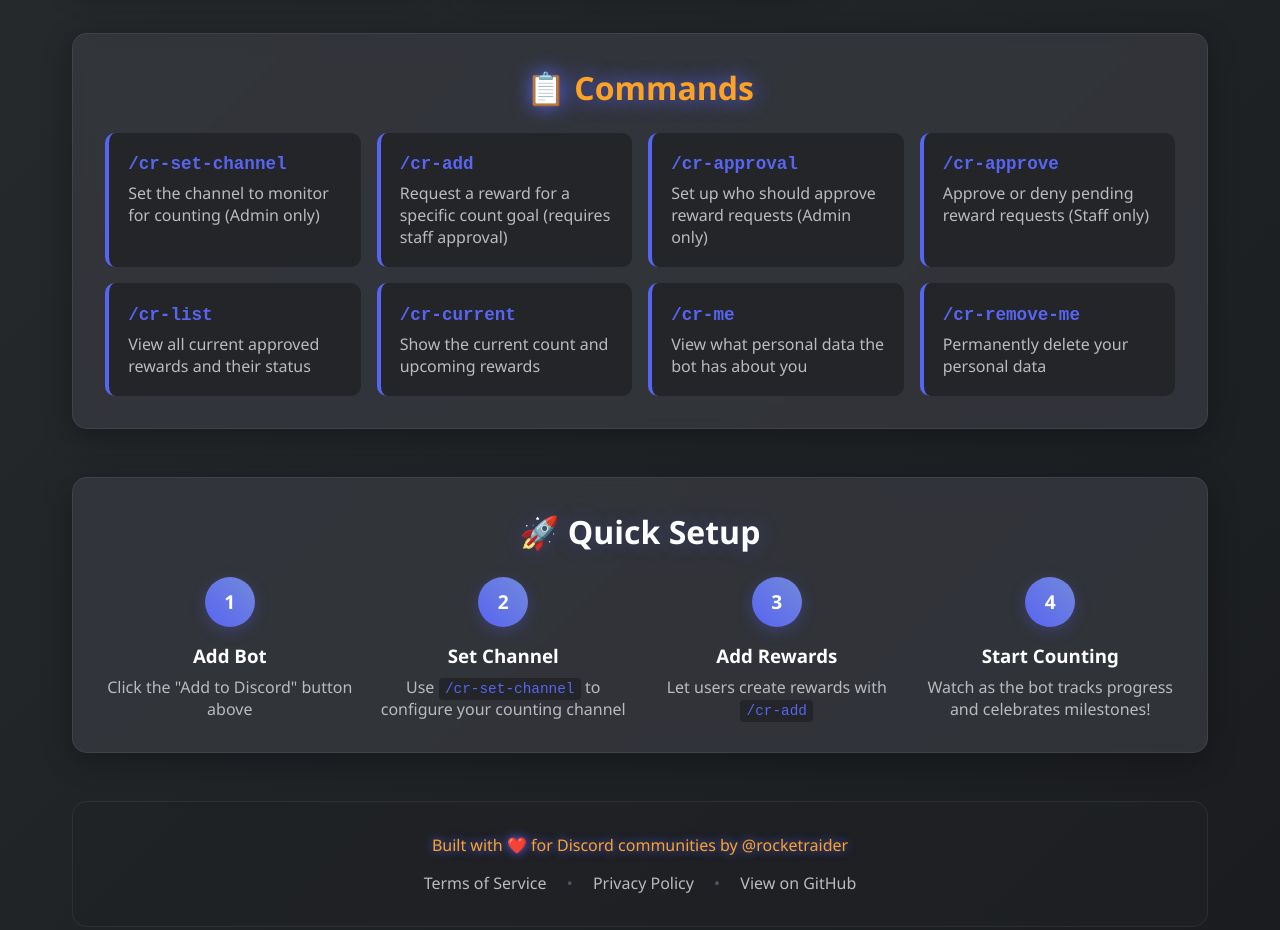
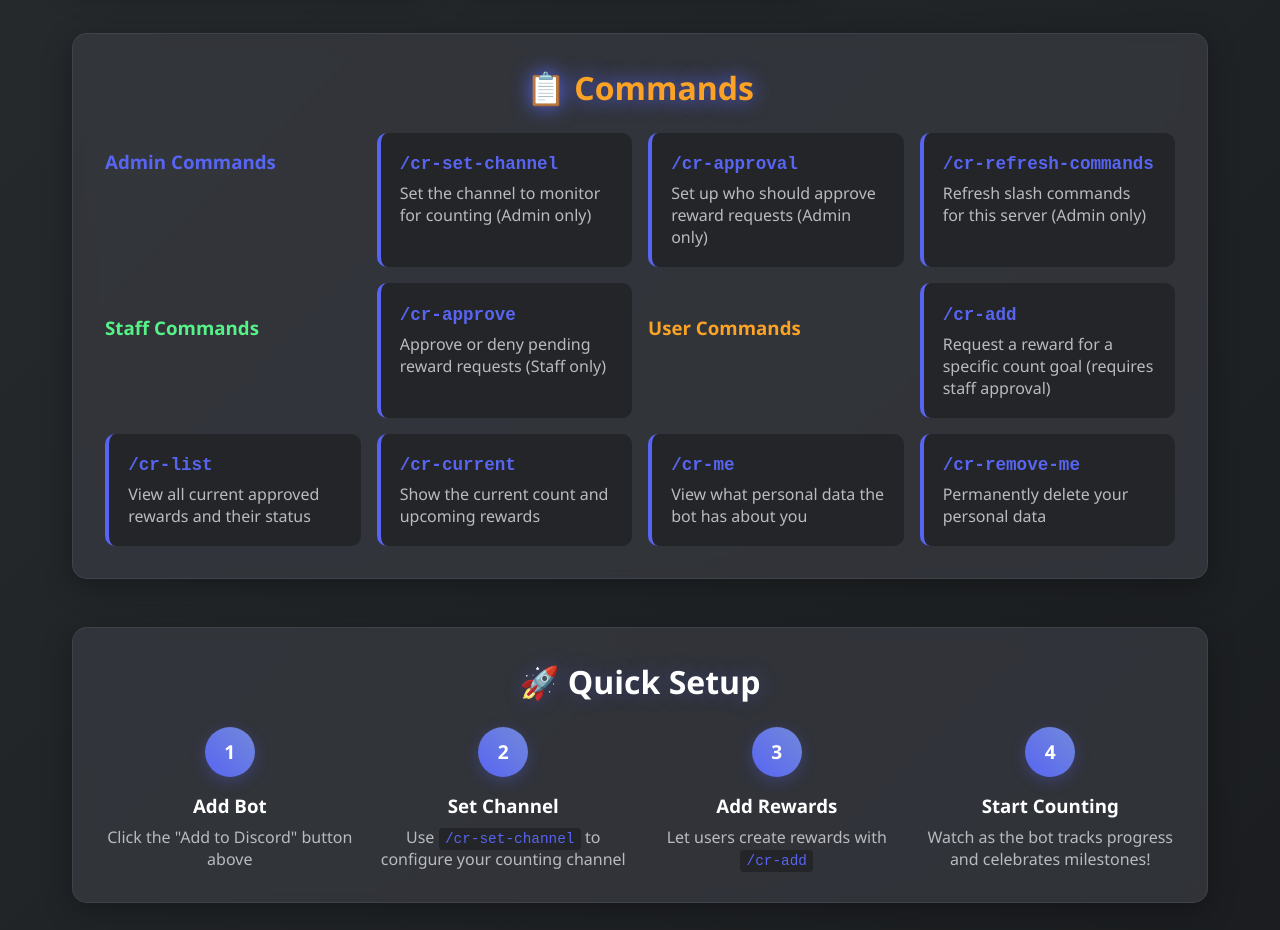
Before and after one commit to BriZimm/CountMonitor-Bot, a website: page website/index.html in a window 1280 px wide. Shown: the part 1380-2310 px from the top of the page. Drawn offline with Linux system fonts and the light colour scheme.

Commit message:
rearrange coimmands by role

```diff
--- a/website/index.html
+++ b/website/index.html
@@ -522,21 +522,28 @@
         <div class="commands">
             <h2 style="color:#fca326;text-shadow:0 0 20px #5865f2;">📋 Commands</h2>
             <div class="command-list">
+                <h3 style="color:#5865f2;margin-top:1rem;">Admin Commands</h3>
                 <div class="command-item">
                     <code>/cr-set-channel</code>
                     <p>Set the channel to monitor for counting (Admin only)</p>
-                </div>
-                <div class="command-item">
-                    <code>/cr-add</code>
-                    <p>Request a reward for a specific count goal (requires staff approval)</p>
                 </div>
                 <div class="command-item">
                     <code>/cr-approval</code>
                     <p>Set up who should approve reward requests (Admin only)</p>
                 </div>
                 <div class="command-item">
+                    <code>/cr-refresh-commands</code>
+                    <p>Refresh slash commands for this server (Admin only)</p>
+                </div>
+                <h3 style="color:#57f287;margin-top:2rem;">Staff Commands</h3>
+                <div class="command-item">
                     <code>/cr-approve</code>
                     <p>Approve or deny pending reward requests (Staff only)</p>
+                </div>
+                <h3 style="color:#fca326;margin-top:2rem;">User Commands</h3>
+                <div class="command-item">
+                    <code>/cr-add</code>
+                    <p>Request a reward for a specific count goal (requires staff approval)</p>
                 </div>
                 <div class="command-item">
                     <code>/cr-list</code>
```
